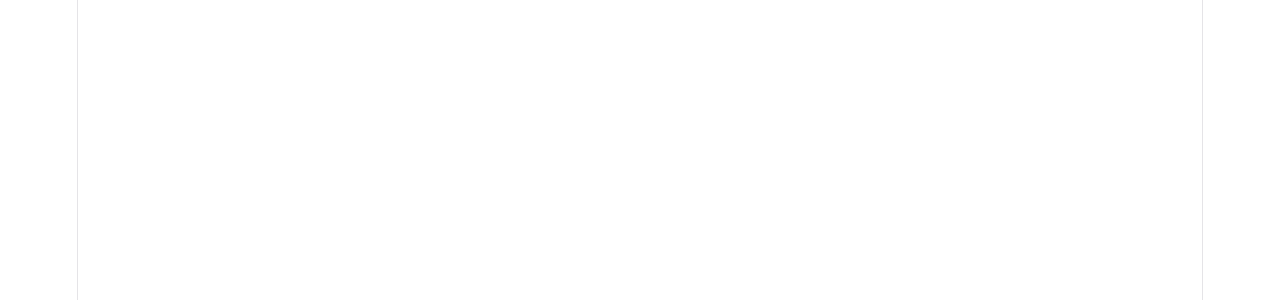
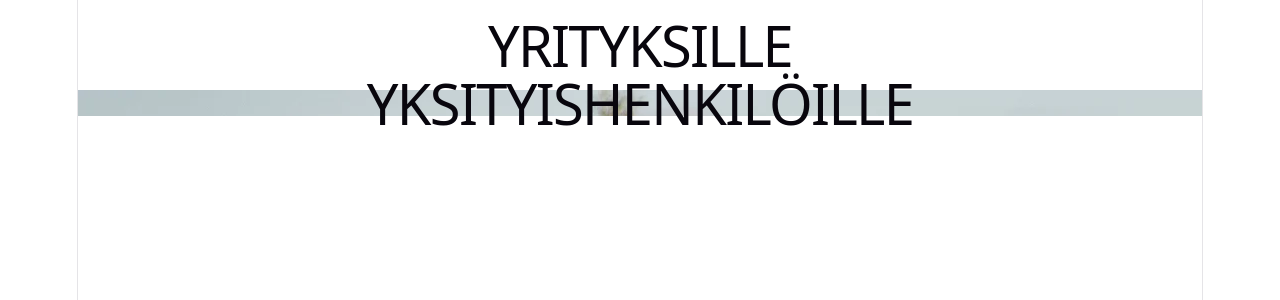
Before and after one commit to AmateurCoder316/skick-selectionscreen, a React (Vite) app: page / in a window 1280 px wide. Shown: the top 300 px of the page. Built offline with nearby package versions, Linux system fonts and the light colour scheme.

Commit message:
Build selection screen v1

```diff
--- a/src/App.tsx
+++ b/src/App.tsx
@@ -1,10 +1,25 @@
 import './styles/App.css'
+
+import businessBackground from './assets/yrityksille-background.png'
+import consumerBackground from './assets/yksityishenkilöille-background.png'
 
 function App() {
   return (
-    <>
+    <main className="selection-screen">
+      <section
+        className="selection-side"
+        style={{ backgroundImage: `url(${businessBackground})` }}
+      >
+        <h1>YRITYKSILLE</h1>
+      </section>
 
-    </>
+      <section
+        className="selection-side"
+        style={{ backgroundImage: `url(${consumerBackground})` }}
+      >
+        <h1>YKSITYISHENKILÖILLE</h1>
+      </section>
+    </main>
   )
 }
 
```
